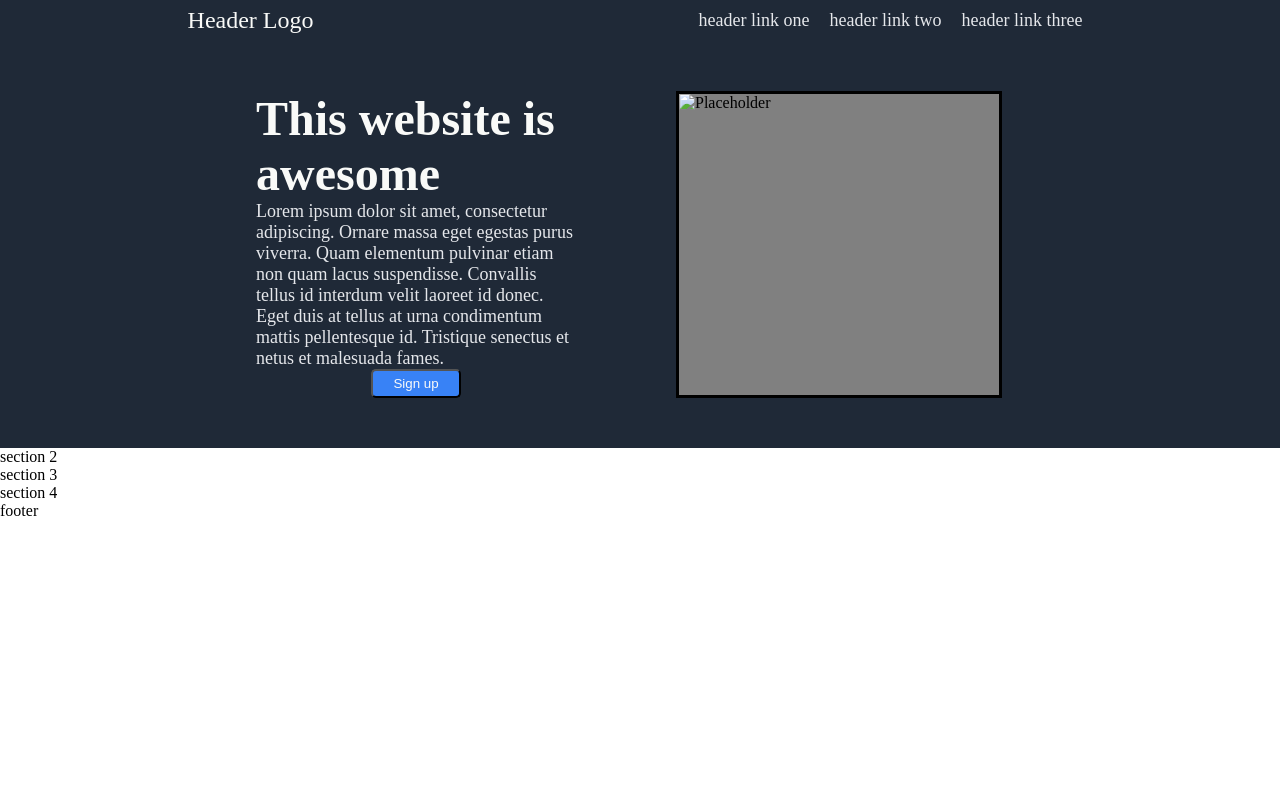
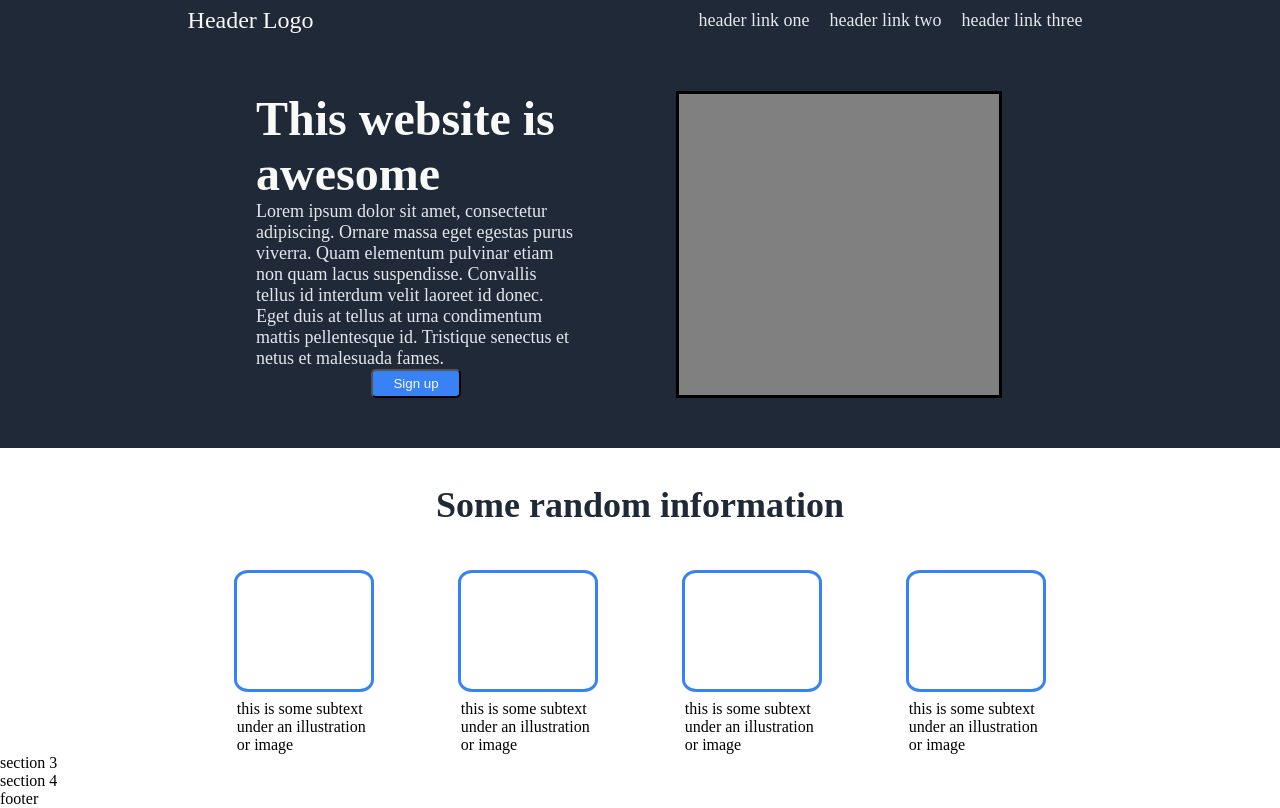
Before and after one commit to magedmahmoudadel/Landing-Page-Odin, a plain HTML site: page index.html in a window 1280 px wide. Drawn offline with Linux system fonts and the light colour scheme.

Commit message:
Finish section 2

```diff
--- a/index.html
+++ b/index.html
@@ -22,10 +22,30 @@
                     <p class="content1-para">Lorem ipsum dolor sit amet, consectetur adipiscing. Ornare massa eget egestas purus viverra. Quam elementum pulvinar etiam non quam lacus suspendisse. Convallis tellus id interdum velit laoreet id donec. Eget duis at tellus at urna condimentum mattis pellentesque id. Tristique senectus et netus et malesuada fames.</p>
                     <button class="signup">Sign up</button>
                 </div>
-                <div class="section1-content2"><img src="" alt="Placeholder"></div>
+                <div class="section1-content2"></div>
             </div>
         </div>
-        <div class="section2">section 2</div>
+        <div class="section2">
+            <div class="section2-content1">Some random information</div>
+            <div class="section2-content2">
+                <div class="card">
+                    <div class="card-img"></div>
+                    <div class="card-text">this is some subtext under an illustration or image</div>
+                </div>
+                <div class="card">
+                    <div class="card-img"></div>
+                    <div class="card-text">this is some subtext under an illustration or image</div>
+                </div><div class="card">
+                    <div class="card-img"></div>
+                    <div class="card-text">this is some subtext under an illustration or image</div>
+                </div><div class="card">
+                    <div class="card-img"></div>
+                    <div class="card-text">this is some subtext under an illustration or image</div>
+                </div>
+
+            </div>
+
+        </div>
         <div class="section3">section 3</div>
         <div class="section4">section 4</div>
         <div class="footer">footer</div>
--- a/style.css
+++ b/style.css
@@ -71,3 +71,49 @@
     width: 25%;
     margin: 50px;
 }
+
+.section2{
+    display: flex;
+    flex-direction: column;
+    justify-content: center;
+    align-items: center;
+    height: fit-content;
+}
+
+.section2-content1{
+    font-size: 36px;
+    font-weight: bolder;
+    color:#1F2937;
+    margin:1em;
+}
+
+.section2-content2{
+    display: flex;
+    justify-content: center;
+    height: fit-content;
+}
+
+.card{
+    display: flex;
+    flex-direction: column;
+    justify-content: center;
+    align-items: center;
+    margin-left: 1em;
+    margin-right: 1em;
+    width: 15%;
+    height: 12em;
+
+}
+
+.card-img{
+    border: solid #3882F6;
+    height: 70%;
+    width:70%;
+    border-radius: 10%;
+    margin:0.5em;
+
+}
+
+.card-text{
+    width:70%;
+}
```
